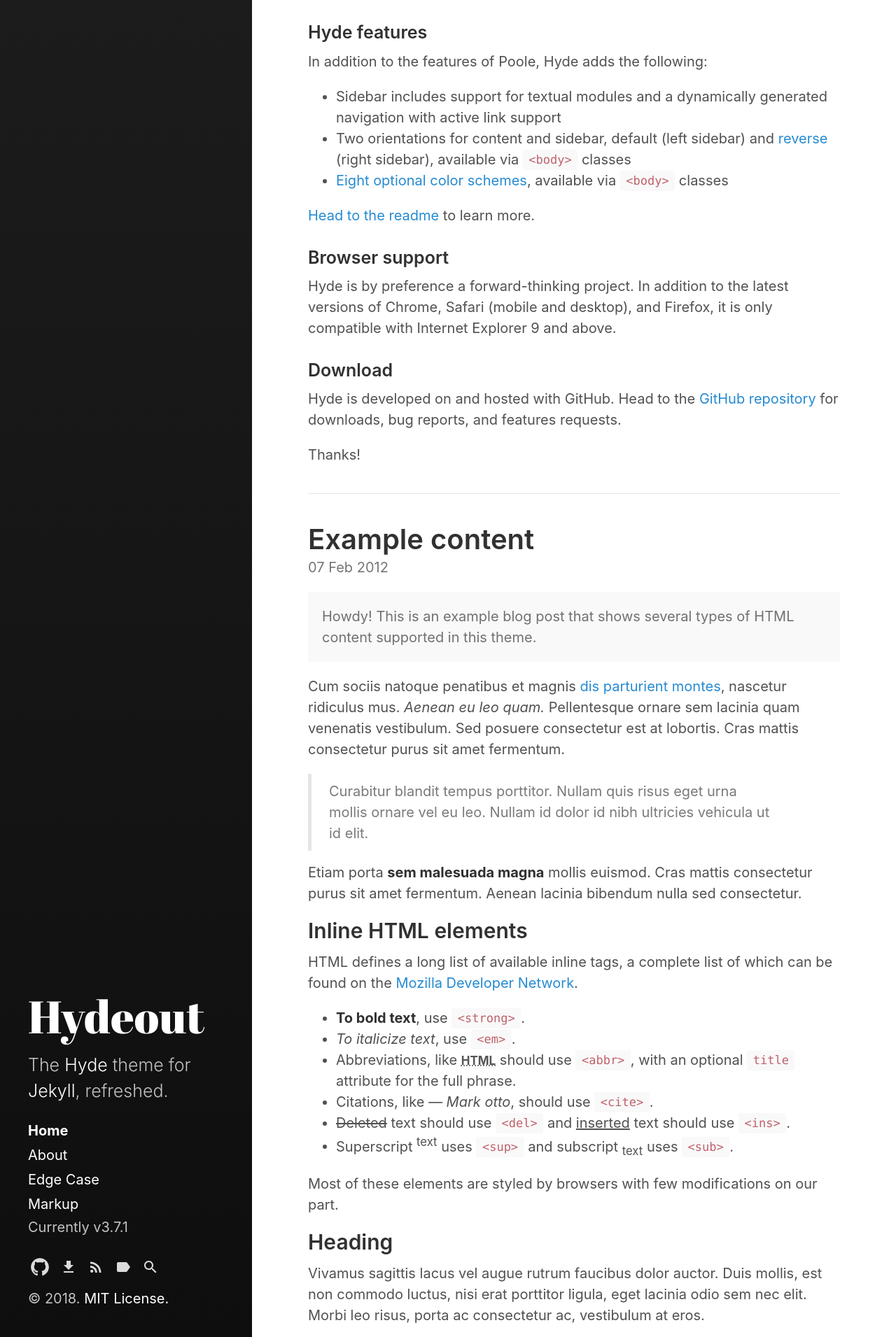
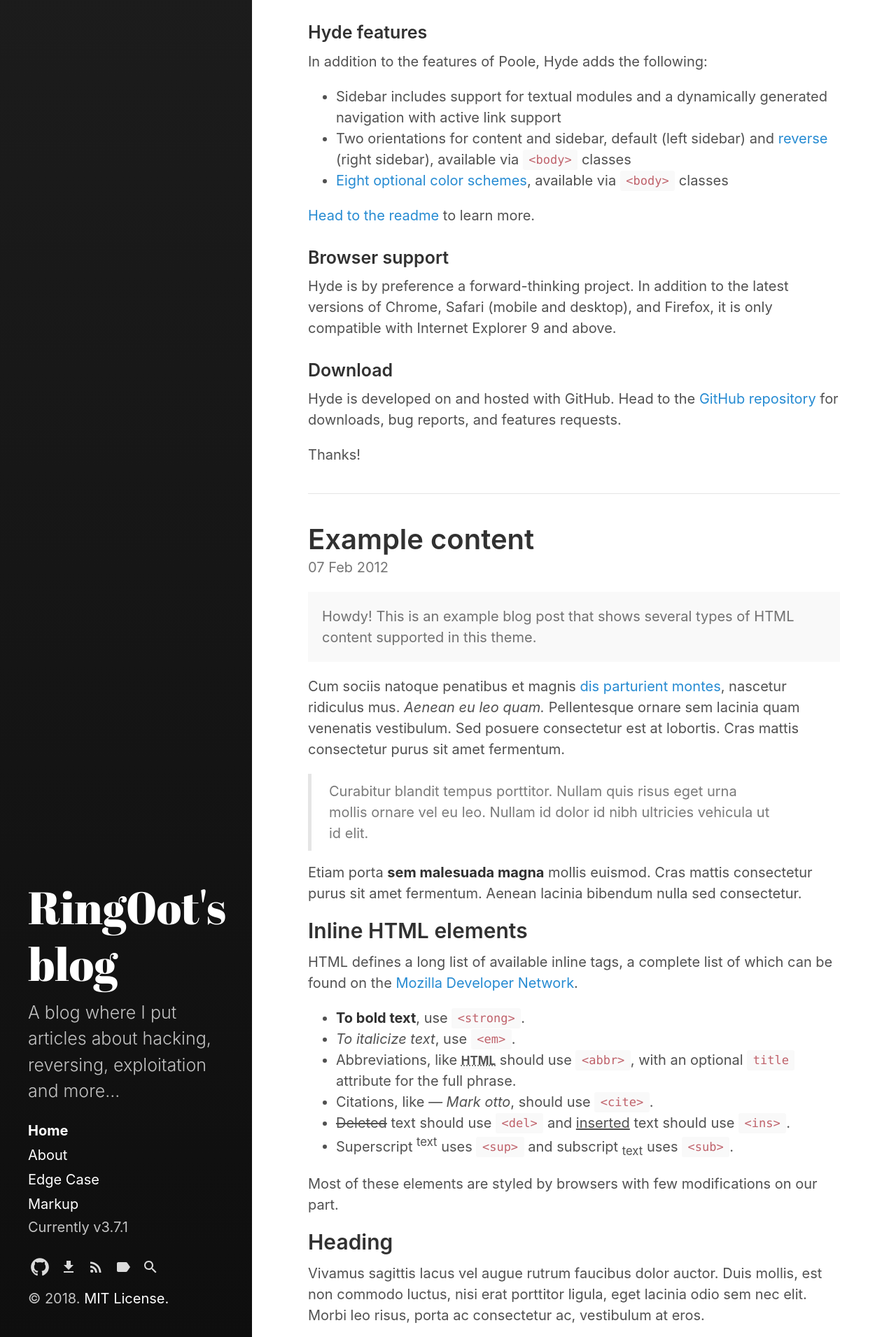
Before and after one commit to Maff1t/Maff1t.github.io, a Jekyll site: the page built from index.html, in a window 1280 px wide. Shown: the part 3089-5000 px from the top of the page at 70% size. Built offline with Jekyll 4.4.1, drawn with Linux system fonts in a browser that asks for light colours; the list of posts is cut into pages by our own code.

Commit message:
Update _config.yml

```diff
--- a/_config.yml
+++ b/_config.yml
@@ -3,20 +3,11 @@ markdown:         kramdown
 highlighter:      rouge
 
 # Setup
-title:            Hydeout
-tagline:          'A Jekyll theme'
-description:      'The <a href="http://hyde.getpoole.com" target="_blank">Hyde</a> theme for <a href="http://jekyllrb.com" target="_blank">Jekyll</a>, refreshed.'
-url:              https://fongandrew.github.io
-baseurl:          '/hydeout'
-                  # the optional subpath of your site, e.g. "/blog"
-                  # NB: This applies to all pages in your Jekyll site.
-                  # If you want to move just the blog index pages but keep
-                  # other pages at root, see the paginate_path and
-                  # sidebar_blog_link below.
-
-author:
-  name:           'Andrew Fong'
-  url:            https://twitter.com/fongandrewc
+title:            Ring0ot's blog
+description:      'A blog where I put articles about hacking, reversing, exploitation and more...'
+url:              https://ring0ot.github.io
+baseurl:          ''
+github_username:  Ring0ot
 
 paginate:         5
 # paginate_path:    '/page:num'
@@ -35,4 +26,4 @@ sidebar_home_link:  true
                                 # set this to the root of the paginate_path
                                 # to enable a separate blog link.
 github:
-  repo:             https://github.com/fongandrew/hydeout
+  repo:             https://github.com/Ring0ot
```
